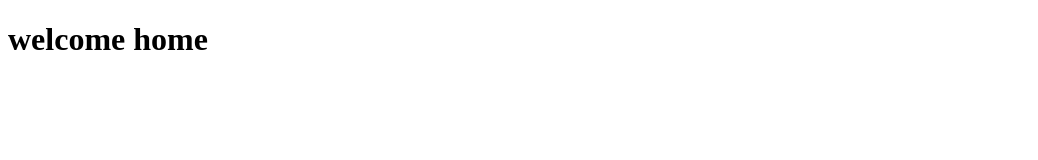
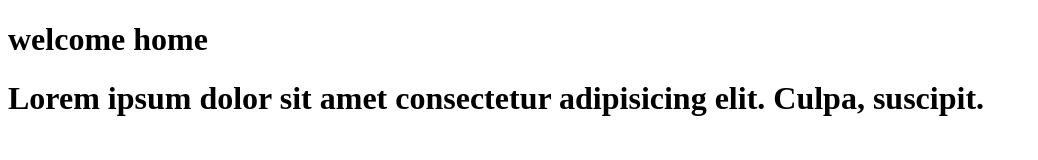
Before and after one commit to jiya-patel-cg/Student-Task-Manager, a plain HTML site: page index.html in a window 1280 px wide. Shown: the whole page, without its empty margins (0-1038 px from the left). Drawn offline with Linux system fonts and the light colour scheme.

Commit message:
add a updated file

```diff
--- a/index.html
+++ b/index.html
@@ -7,5 +7,6 @@
 </head>
 <body>
     <h1>welcome home</h1>
+    <h1>Lorem ipsum dolor sit amet consectetur adipisicing elit. Culpa, suscipit.</h1>
 </body>
 </html>
```
